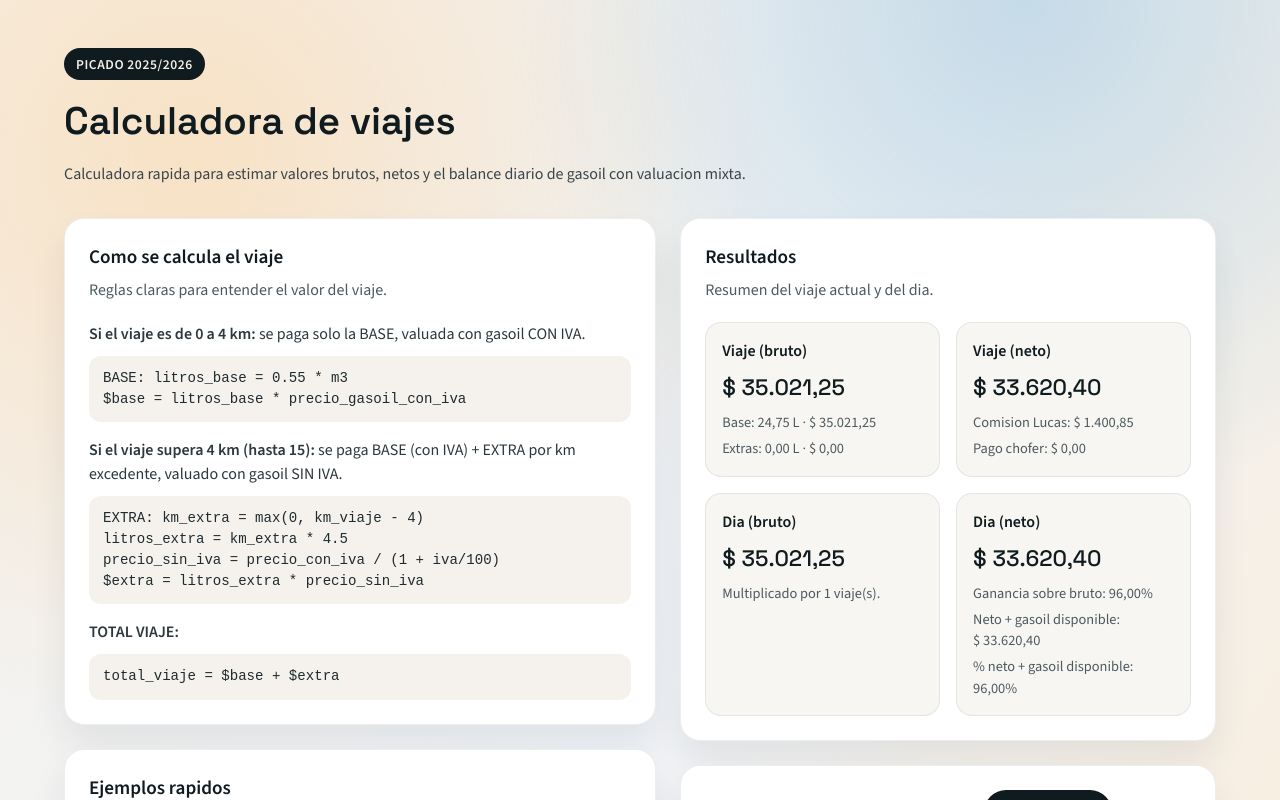
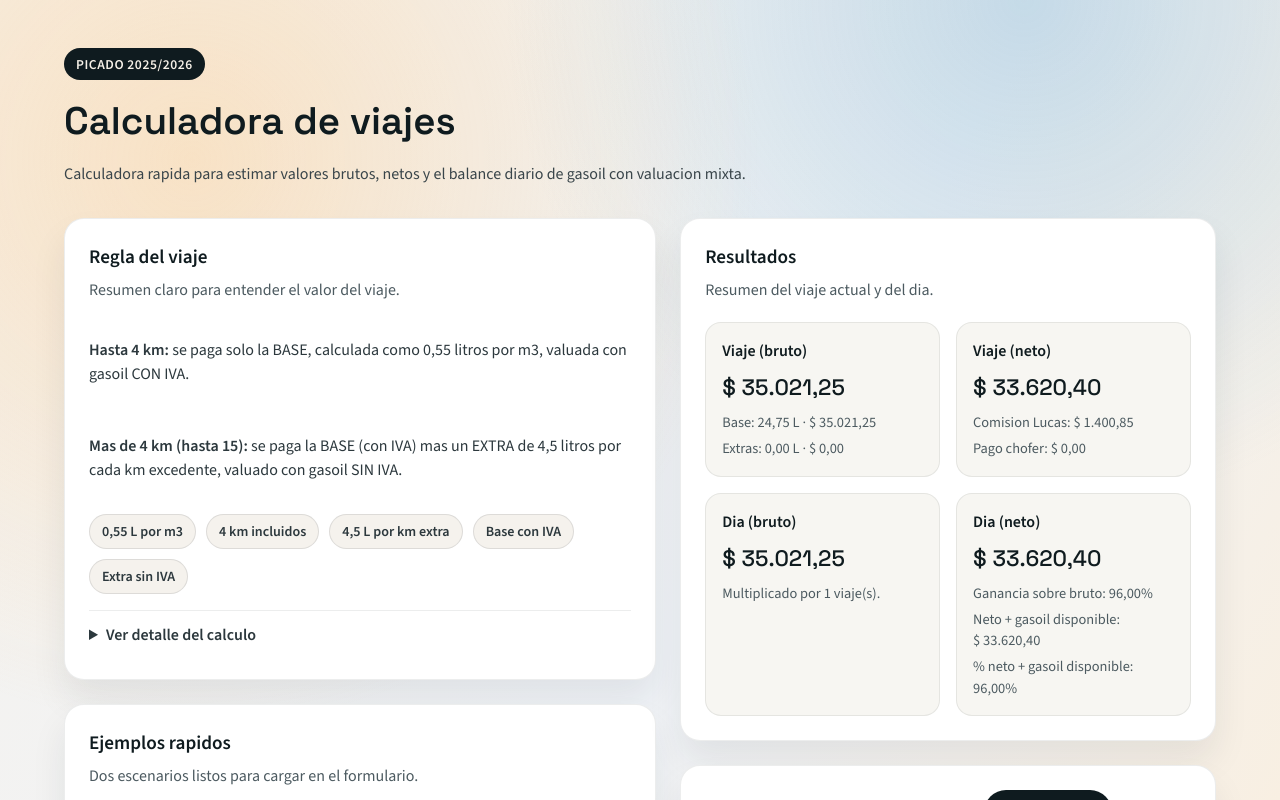
Before and after one commit to azafe/picado2026, a React (Vite) app: page / in a window 1280 px wide. Shown: the top 800 px of the page. Built offline with nearby package versions, Linux system fonts and the light colour scheme.

Commit message:
Refine trip rules section presentation

```diff
--- a/src/App.css
+++ b/src/App.css
@@ -239,17 +239,6 @@
   color: #2c383d;
 }
 
-.formula {
-  white-space: pre-wrap;
-  background: #f5f2ed;
-  border-radius: 12px;
-  padding: 12px 14px;
-  margin: 10px 0 0;
-  font-family: 'JetBrains Mono', 'Fira Code', monospace;
-  font-size: 0.88rem;
-  color: #1e2b30;
-}
-
 .example-results {
   margin-top: 16px;
   color: #4c5a60;
@@ -257,6 +246,44 @@
 
 .example-results p {
   margin: 0 0 6px;
+}
+
+.chips {
+  display: flex;
+  flex-wrap: wrap;
+  gap: 10px;
+  margin-top: 16px;
+}
+
+.chip {
+  display: inline-flex;
+  align-items: center;
+  gap: 6px;
+  padding: 6px 12px;
+  border-radius: 999px;
+  background: #f5f2ed;
+  border: 1px solid rgba(15, 27, 31, 0.1);
+  font-size: 0.88rem;
+  font-weight: 600;
+  color: #2c383d;
+}
+
+.detail {
+  margin-top: 16px;
+  padding-top: 12px;
+  border-top: 1px solid rgba(15, 27, 31, 0.08);
+  color: #4c5a60;
+}
+
+.detail summary {
+  cursor: pointer;
+  font-weight: 600;
+  color: #2c383d;
+  margin-bottom: 8px;
+}
+
+.detail p {
+  margin: 0 0 10px;
 }
 
 .toggle {
--- a/src/App.tsx
+++ b/src/App.tsx
@@ -15,6 +15,7 @@ import {
   type HistoryEntry,
   type TripInput,
 } from './helpers/calc'
+import { formatLiters, formatNumber } from './helpers/format'
 
 const STORAGE_KEY = 'picado2026_history'
 
@@ -200,29 +201,37 @@ function App() {
         <div className="column">
           <section className="card">
             <header className="card__header">
-              <h2>Como se calcula el viaje</h2>
-              <p>Reglas claras para entender el valor del viaje.</p>
+              <h2>Regla del viaje</h2>
+              <p>Resumen claro para entender el valor del viaje.</p>
             </header>
             <div className="rules">
-              <div>
-                <strong>Si el viaje es de 0 a 4 km:</strong> se paga solo la BASE, valuada con
-                gasoil CON IVA.
-                <pre className="formula">{`BASE: litros_base = 0.55 * m3
-$base = litros_base * precio_gasoil_con_iva`}</pre>
-              </div>
-              <div>
-                <strong>Si el viaje supera 4 km (hasta 15):</strong> se paga BASE (con IVA) + EXTRA
-                por km excedente, valuado con gasoil SIN IVA.
-                <pre className="formula">{`EXTRA: km_extra = max(0, km_viaje - 4)
-litros_extra = km_extra * 4.5
-precio_sin_iva = precio_con_iva / (1 + iva/100)
-$extra = litros_extra * precio_sin_iva`}</pre>
-              </div>
-              <div>
-                <strong>TOTAL VIAJE:</strong>
-                <pre className="formula">{`total_viaje = $base + $extra`}</pre>
-              </div>
+              <p>
+                <strong>Hasta 4 km:</strong> se paga solo la BASE, calculada como 0,55 litros por
+                m3, valuada con gasoil CON IVA.
+              </p>
+              <p>
+                <strong>Mas de 4 km (hasta 15):</strong> se paga la BASE (con IVA) mas un EXTRA de
+                4,5 litros por cada km excedente, valuado con gasoil SIN IVA.
+              </p>
             </div>
+            <div className="chips">
+              <span className="chip">0,55 L por m3</span>
+              <span className="chip">4 km incluidos</span>
+              <span className="chip">4,5 L por km extra</span>
+              <span className="chip">Base con IVA</span>
+              <span className="chip">Extra sin IVA</span>
+            </div>
+            <details className="detail">
+              <summary>Ver detalle del calculo</summary>
+              <p>
+                La base se obtiene multiplicando los m3 transportados por 0,55 litros y valuando
+                esos litros al precio de gasoil con IVA.
+              </p>
+              <p>
+                Si el viaje supera 4 km, cada km excedente agrega 4,5 litros adicionales. Esos
+                litros extra se valorizan con el precio de gasoil sin IVA.
+              </p>
+            </details>
           </section>
 
           <section className="card">
@@ -239,8 +248,14 @@ $extra = litros_extra * precio_sin_iva`}</pre>
               </button>
             </div>
             <div className="example-results">
-              <p>En 3 km: extra = 0.</p>
-              <p>En 12 km: extra por 8 km.</p>
+              {tripCalc.kmExtra === 0 ? (
+                <p>En este caso no hay km extra.</p>
+              ) : (
+                <p>
+                  En este caso hay {formatNumber(tripCalc.kmExtra)} km extra que generan{' '}
+                  {formatLiters(tripCalc.litrosExtra)} adicionales.
+                </p>
+              )}
             </div>
           </section>
           <CalculatorForm
```
